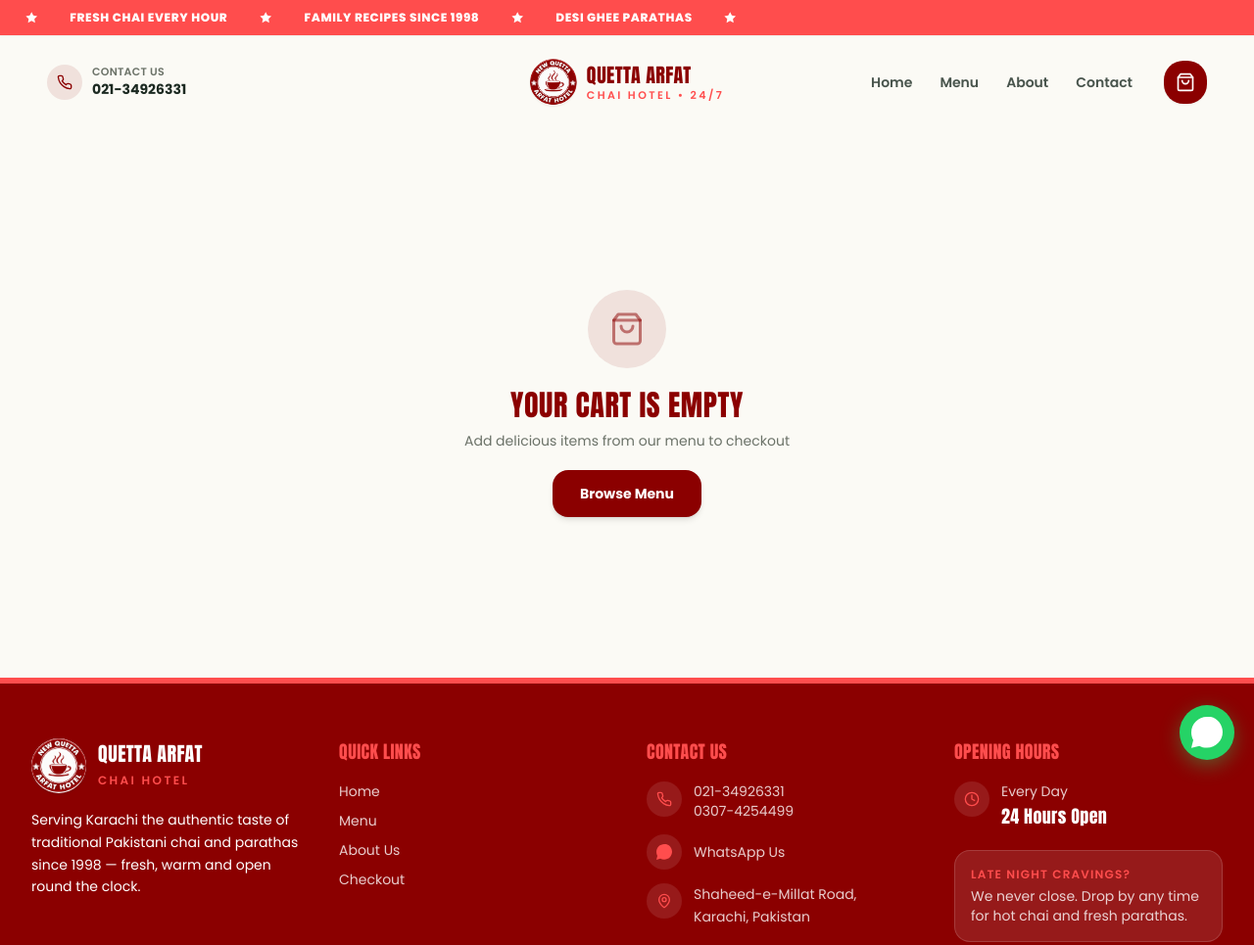
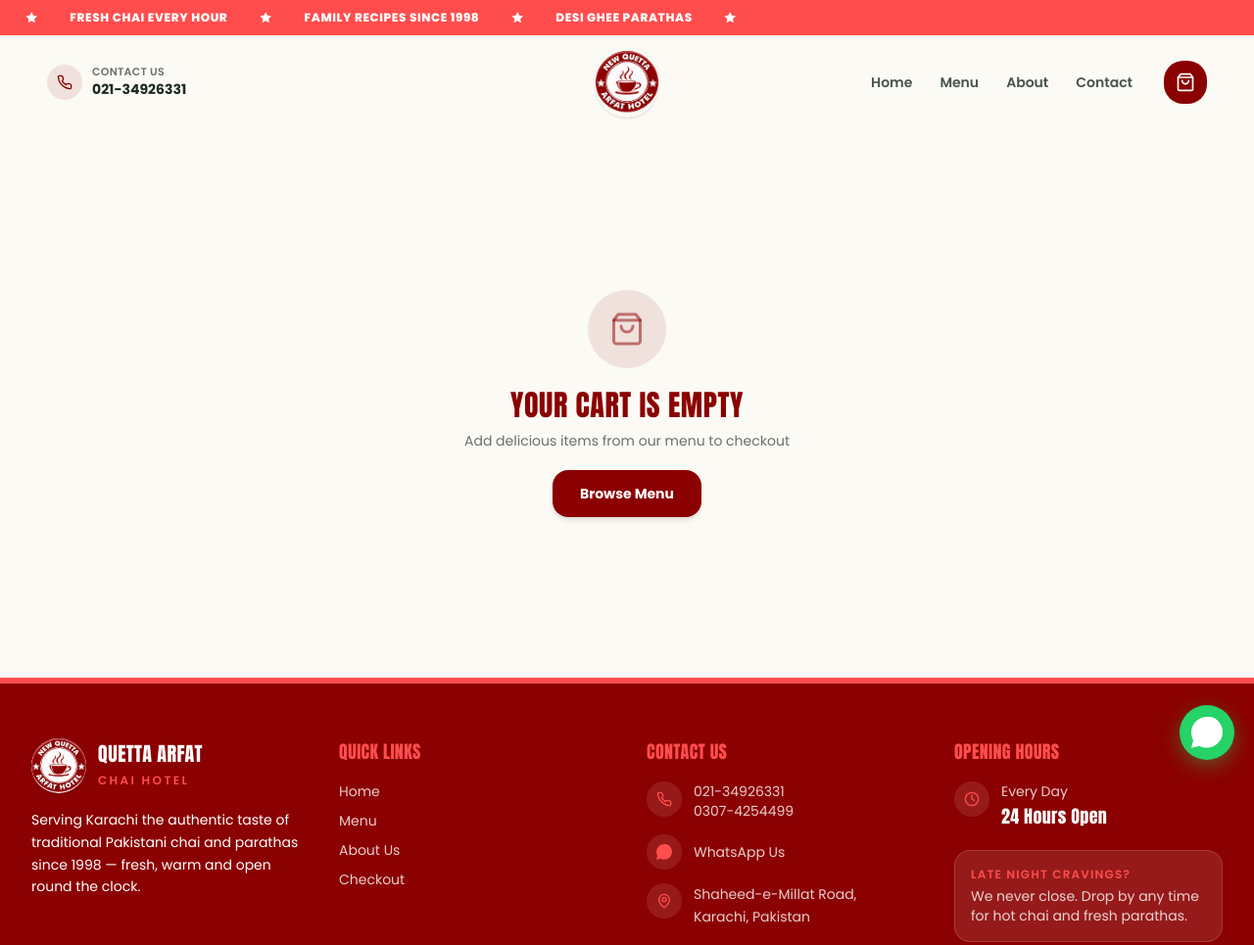
Before and after one commit to AneesXtech/Quetta-arfathotel, a website: page checkout.html in a window 1280 px wide. Shown: the top 965 px of the page at 98% size. Drawn offline with Linux system fonts and the light colour scheme.

Commit message:
Remove text beside navbar logo and increase logo size by 50%

```diff
--- a/checkout.html
+++ b/checkout.html
@@ -95,14 +95,9 @@
                 </a>
 
                 <!-- Center: Hotel Logo & Branding -->
-                <a class="flex items-center gap-2.5 lg:absolute lg:left-1/2 lg:-translate-x-1/2" href="index.html#home">
-                    <img alt="Quetta Arfat Hotel Logo" width="52" height="52"
-                        class="h-11 w-11 rounded-full sm:h-12 sm:w-12 shadow-xs object-cover" src="images/New Quetta Hotel Logo.png">
-                    <span class="leading-tight">
-                        <span class="font-display block text-lg uppercase text-primary sm:text-xl">Quetta Arfat</span>
-                        <span class="block text-[11px] font-semibold uppercase tracking-[0.22em] text-secondary">Chai
-                            Hotel • 24/7</span>
-                    </span>
+                <a class="flex items-center justify-center transition-transform hover:scale-105 active:scale-95 lg:absolute lg:left-1/2 lg:-translate-x-1/2" href="index.html#home" aria-label="Quetta Arfat Hotel Home">
+                    <img alt="Quetta Arfat Hotel Logo" width="76" height="76"
+                        class="h-16 w-16 sm:h-[72px] sm:w-[72px] rounded-full shadow-sm object-contain" src="images/New Quetta Hotel Logo.png">
                 </a>
 
                 <!-- Right: Nav Links & Cart Action -->
```
Also changed, not shown: index.html (+3 -8 lines).
